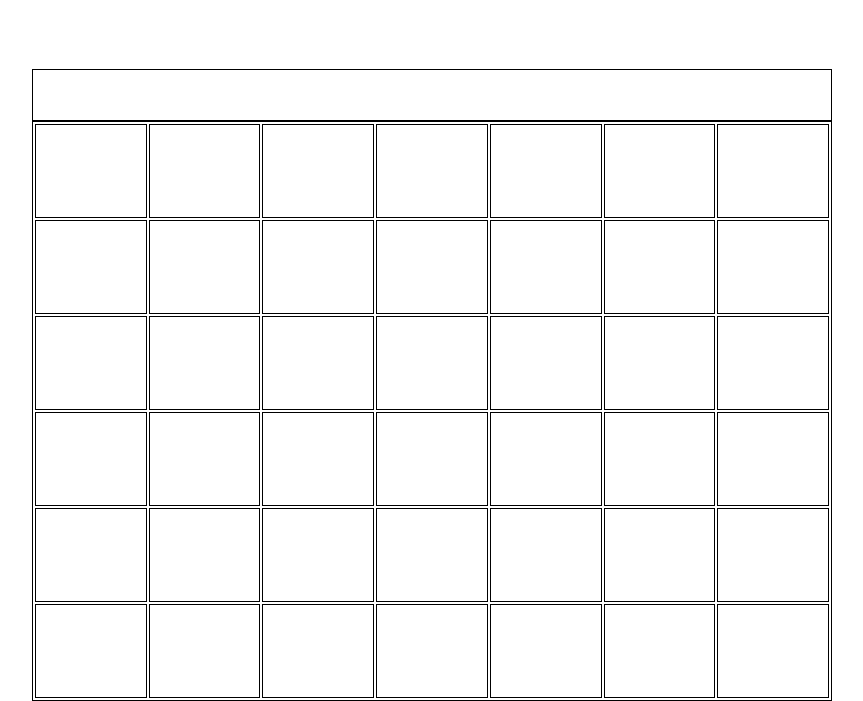
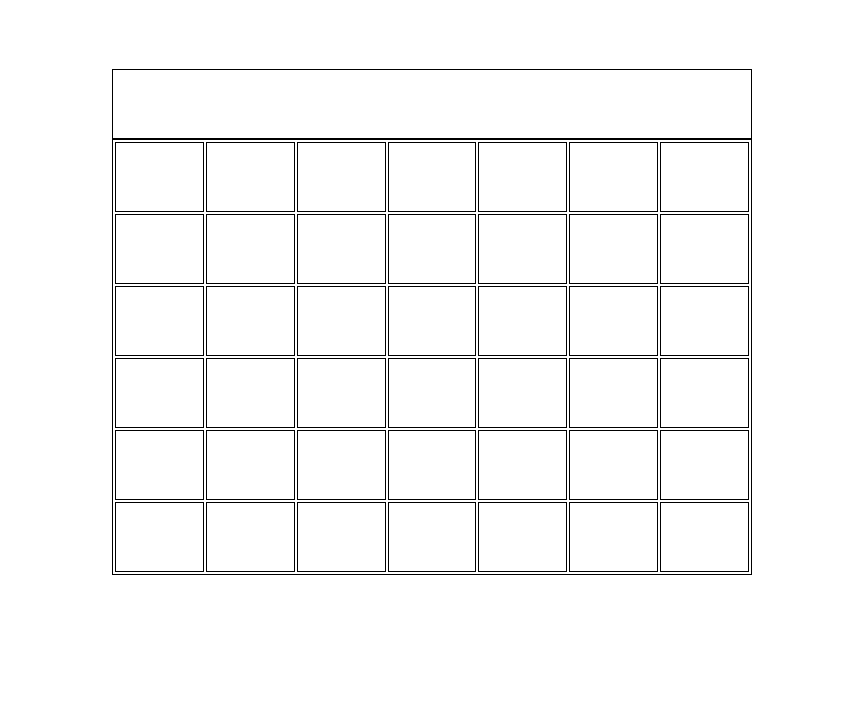
Before and after one commit to mariawhen/ConnectFour, a plain HTML site: page c4/index.html in a window 1280 px wide. Shown: the part 111-812 px from the top of the page, without its empty margins (208-1071 px from the left). Drawn offline with Linux system fonts and the light colour scheme.

Commit message:
update index

```diff
--- a/c4/css/style.scss
+++ b/c4/css/style.scss
@@ -10,18 +10,37 @@ body {
 .container{
   width: 800px;
   margin: 0 auto;
+  // border: 1px solid black;
+
 }
 
 .piece-space {
-  height: 50px;
+  width: 80%;
+  height: 70px;
   border: 1px solid black;
+  margin: 0 auto;
+  td{
+    width: 111px;
+    // border: 1px solid black;
+  }
+}
+
+.top {
+  background: url("../img/arrow.png");
+  background-size: 60px;
+  background-position: center;
+  background-repeat: no-repeat;
+  opacity: 0.0;
+}
+
+.top:hover{
+  opacity: 0.25;
 }
 
 .board{
   margin: 0 auto;
   border: 1px solid black;
-  width: 800px;
-  height: 580px;
+  width: 80%;
   tr{
     // width: 20px;
     height: 2px;
@@ -29,5 +48,11 @@ body {
   }
   td{
     border: 1px solid black;
+    width: 90px;
+    height: 70px;
   }
 }
+
+// #row1 .col2{
+//   background-color: blue;
+// }
--- a/c4/index.html
+++ b/c4/index.html
@@ -9,64 +9,72 @@
         <!-- container holds board and hover space -->
         <div class="container">
           <!-- space where the player's piece is going to hover -->
-          <div class="piece-space">
-
-          </div>
+          <table class="piece-space">
+            <tr>
+                <td class="top" id="0"></td>
+                <td class="top" id="1"></td>
+                <td class="top" id="2"></td>
+                <td class="top" id="3"></td>
+                <td class="top" id="4"></td>
+                <td class="top" id="5"></td>
+                <td class="top" id="6"></td>
+              </tr>
+          </table>
           <!-- game board is a table -->
             <table class="board">
-              <tr>
-                <td></td>
-                <td></td>
-                <td></td>
-                <td></td>
-                <td></td>
-                <td></td>
-                <td></td>
+              <tr id="row0">
+                <td class="square col0" id="0-0"></td>
+                <td class="square col1" id="0-1"></td>
+                <td class="square col2" id="0-2"></td>
+                <td class="square col3" id="0-3"></td>
+                <td class="square col4" id="0-4"></td>
+                <td class="square col5" id="0-5"></td>
+                <td class="square col6" id="0-6"></td>
               </tr>
-              <tr>
-                <td></td>
-                <td></td>
-                <td></td>
-                <td></td>
-                <td></td>
-                <td></td>
-                <td></td>
+              <tr id="row1">
+                <td class="square col0" id="1-0"></td>
+                <td class="square col1" id="1-1"></td>
+                <td class="square col2" id="1-2"></td>
+                <td class="square col3" id="1-3"></td>
+                <td class="square col4" id="1-4"></td>
+                <td class="square col5" id="1-5"></td>
+                <td class="square col6" id="1-6"></td>
               </tr>
-              <tr>
-                <td></td>
-                <td></td>
-                <td></td>
-                <td></td>
-                <td></td>
-                <td></td>
-                <td></td>
+              <tr id="row2">
+                <td class="square col0" id="2-0"></td>
+                <td class="square col1" id="2-1"></td>
+                <td class="square col2" id="2-2"></td>
+                <td class="square col3" id="2-3"></td>
+                <td class="square col4" id="2-4"></td>
+                <td class="square col5" id="2-5"></td>
+                <td class="square col6" id="2-6"></td>
               </tr>
-              <tr>
-                <td></td>
-                <td></td>
-                <td></td>
-                <td></td>
-                <td></td>
-                <td></td>
-                <td></td>
+              <tr id="row3">
+                <td class="square col0" id="3-0"></td>
+                <td class="square col1" id="3-1"></td>
+                <td class="square col2" id="3-2"></td>
+                <td class="square col3" id="3-3"></td>
+                <td class="square col4" id="3-4"></td>
+                <td class="square col5" id="3-5"></td>
+                <td class="square col6" id="3-6"></td>
               </tr>
-              <tr>
-                <td></td>
-                <td></td>
-                <td></td>
-                <td></td>
-                <td></td>
-                <td></td>
-                <td></td>
+              <tr id="row4">
+                <td class="square col0" id="4-0"></td>
+                <td class="square col1" id="4-1"></td>
+                <td class="square col2" id="4-2"></td>
+                <td class="square col3" id="4-3"></td>
+                <td class="square col4" id="4-4"></td>
+                <td class="square col5" id="4-5"></td>
+                <td class="square col6" id="4-6"></td>
               </tr>
-              <tr>
-                <td></td>
-                <td></td>
-                <td></td>
-                <td></td>
-                <td></td>
-                <td></td>
-                <td></td>
+              <tr id="row5">
+                <td class="square col0" id="5-0"></td>
+                <td class="square col1" id="5-1"></td>
+                <td class="square col2" id="5-2"></td>
+                <td class="square col3" id="5-3"></td>
+                <td class="square col4" id="5-4"></td>
+                <td class="square col5" id="5-5"></td>
+                <td class="square col6" id="5-6"></td>
               </tr>
             </table>
 
--- a/c4/js/main.js
+++ b/c4/js/main.js
@@ -1,6 +1,78 @@
 console.log('activate framework!');
+//shit ton of arrays
+var col0 = [null, null, null, null, null, null];
+var col1 = [null, null, null, null, null, null];
+var col2 = [null, null, null, null, null, null];
+var col3 = [null, null, null, null, null, null];
+var col4 = [null, null, null, null, null, null];
+var col5 = [null, null, null, null, null, null];
+var col6 = [null, null, null, null, null, null];
 
-var board = [];
-for (var i=0; i<6; i++) {
-  board.push(newArray())
+var board = [col0, col1, col2, col3, col4, col5, col6];
+
+//If 0, red's turn. If 1, black's turn
+var turn = 0;
+
+var squares = document.getElementsByClassName("top");
+// console.log(squares);
+
+
+var addPiece = function(columnClicked) {
+  for (var i = board[columnClicked].length - 1; i >= 0; i--) {
+    if (board[columnClicked][i] === null) {
+      board[columnClicked][i] = turn;
+      var column = columnClicked;
+      var row = i;
+      changeColor(column, row);
+      console.log(row);
+      console.log(column);
+      break;
+    }
+  }
 };
+
+var changeColor = function(column, row) {
+  var id = row.toString() + "-" + column.toString();
+  console.log(id);
+  console.log(document.getElementById(id));
+  if (turn === 1) {
+    document.getElementById(id).style.backgroundColor = '#355873';
+  } else {
+    document.getElementById(id).style.backgroundColor = '#7E95A6';
+  }
+};
+
+//click
+for (var i = 0; i < squares.length; i++) {
+  squares[i].addEventListener('click', function() {
+    var columnClicked = this.id;
+    if (turn === 0) {
+      turn = 1;
+    } else {
+      turn = 0;
+    }
+    addPiece(columnClicked);
+    getWinner(board);
+    console.log(getWinner);
+  })
+}
+
+var getWinner = function(board) {
+  for (var i = 0; i < board.length; i++) {
+    if (board[i].join('').indexOf('0000') > -1) {
+      console.log("zero wins");
+    }
+  }
+};
+
+function labelMyShit() {
+    for (var i = 0; i < board.length; i++) {
+      for (var j = 0; j < board[i].length; j++) {
+        var id = i.toString() + "-" + j.toString();
+        document.getElementById(id).innerHTML = id;
+        document.getElementById(id).style.textAlign = 'center';
+      }
+    }
+  }
+  // labelMyShit();
+  // document.getElementById('row2').childNodes[1].style.backgroundColor = 'red'
```
Also changed, not shown: c4/css/output.css, 1 other file.
